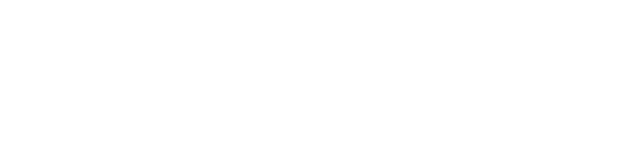
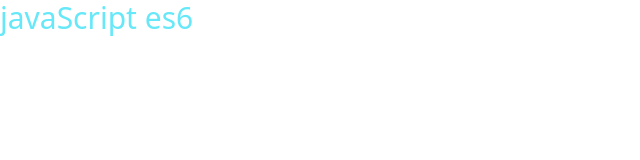
Before and after one commit to SojibAhmed114/ES6-API, a plain HTML site: page modules-30/index.html in a window 1280 px wide. Shown: the whole page, without its empty margins (0-640 px from the left). Drawn offline with nearby package versions, Linux system fonts and the light colour scheme.

Commit message:
tailwind css link added

```diff
--- a/modules-30/index.html
+++ b/modules-30/index.html
@@ -4,8 +4,13 @@
     <meta charset="UTF-8">
     <meta name="viewport" content="width=device-width, initial-scale=1.0">
     <title>es6</title>
+    <!-- tailwind css link add  -->
+    <script src="https://cdn.tailwindcss.com"></script>
 </head>
 <body>
+    <div>
+        <h1 class="text-cyan-300 text-3xl"> javaScript es6</h1>
+    </div>
 
     <script src="main.js"></script>
 </body>
--- a/modules-30/main.js
+++ b/modules-30/main.js
@@ -1,4 +1,4 @@
-const numbers =[25, 84, 96, 54, 78, 45];
+const numbers = [25, 84, 96, 54, 78, 45];
 numbers[1] = 100;
 numbers[3] = 500;
 numbers.push(200, 200, 200);
--- /dev/null
+++ b/modules-30/tailwind.config.js
@@ -0,0 +1,8 @@
+/** @type {import('tailwindcss').Config} */
+module.exports = {
+    content: ["./src/**/*.{html,js}"],
+    theme: {
+      extend: {},
+    },
+    plugins: [],
+  }
```
